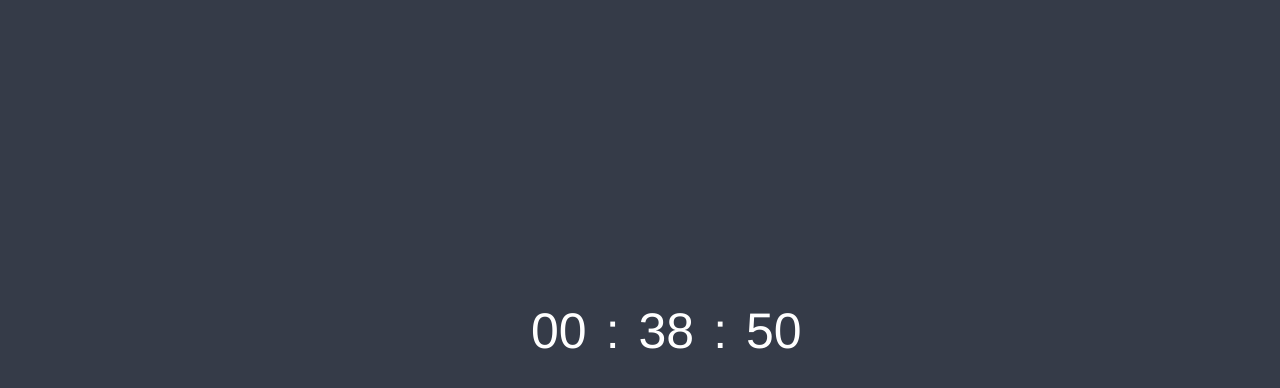
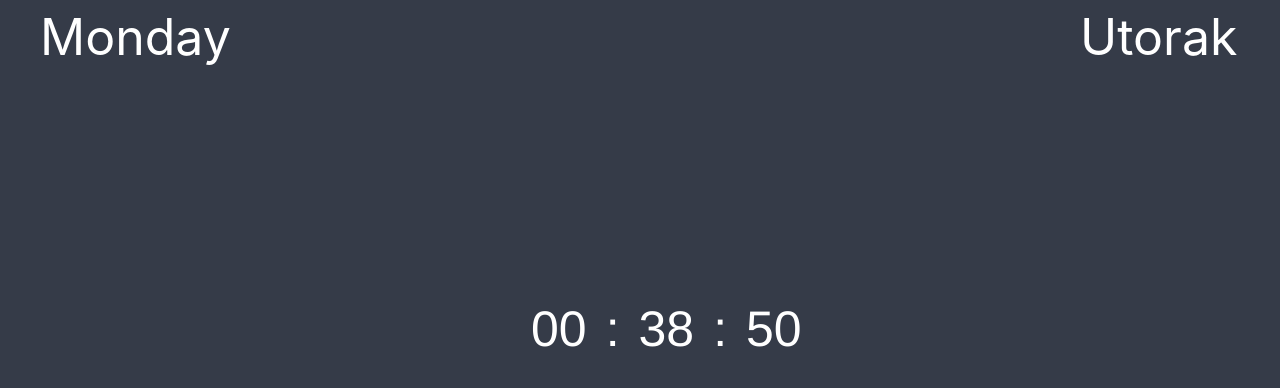
Before and after one commit to DukeyCamps/SBGC, a plain HTML site: page index.html in a window 1280 px wide. Drawn offline with nearby package versions, Linux system fonts and the light colour scheme.

Commit message:
Made relative positions absolute...UI is still garbage

```diff
--- a/index.html
+++ b/index.html
@@ -34,9 +34,28 @@ function checkTime(el_id){
                 }
   return el_id;
 }
-
+2
 </script>
 <body onload = "timeChange()">
+
+
+
+
+<div class = "headez">
+
+<div class = "DayCorner">
+<p>
+Monday
+</p>
+</div>
+
+<div class = "DateCorner">
+<p>
+Utorak
+</p>
+</div>
+
+</div>
 
 <div class = "spacer">
   <div class = 'master'>
--- a/s_main.css
+++ b/s_main.css
@@ -9,8 +9,27 @@ h2{
   font-family: helvetica;
   display:inline;
 }
+.DayCorner{
+padding-left:40px;
+text-align: left;
+display: inline-block;
+width: 200px;
+height: 100px;
+font-size: 50px;
+color: #fff;
+}
+.DateCorner{
+  position: absolute;
+  top:0;
+  right:0;
+  display: inline-block;
+  width: 200px;
+  height: 20px;
+  font-size: 50px;
+  color: #fff;
+  }
 .spacer{
-margin: 23% 40%;
+margin: 15% 40%;
 }
 .master{
 text-align: center;
```
